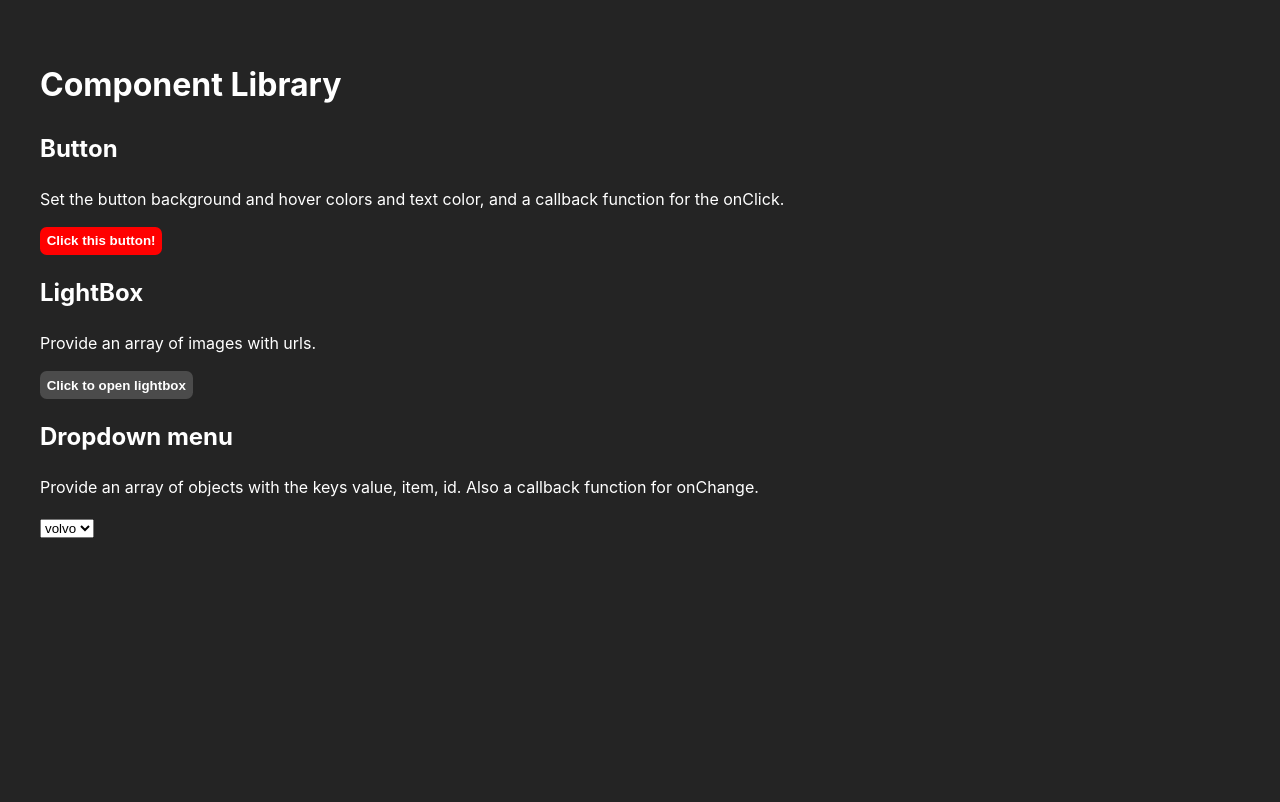
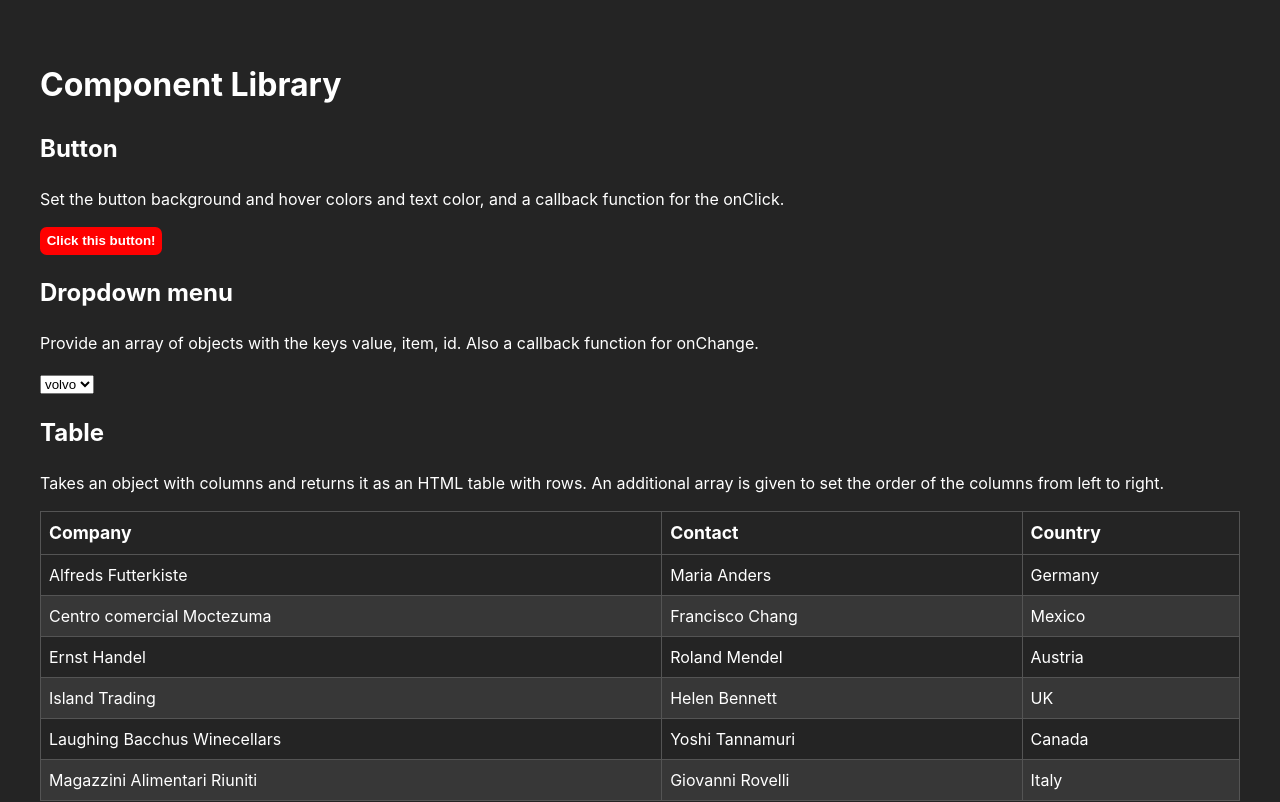
Before and after one commit to decimaer/Uppgift_Komponentbibliotek, a React (Vite) app: page / in a window 1280 px wide. Shown: the top 802 px of the page. Built offline with nearby package versions, Linux system fonts and the light colour scheme.

Commit message:
new component Table

```diff
--- a/src/App.jsx
+++ b/src/App.jsx
@@ -3,6 +3,27 @@ import "./App.css";
 import Button from "./components/Button";
 import Dropdown from "./components/Dropdown";
 import Lightbox from "./components/Lightbox";
+import Table from "./components/Table";
+
+const tableData = {
+	company: [
+		"Alfreds Futterkiste",
+		"Centro comercial Moctezuma",
+		"Ernst Handel",
+		"Island Trading",
+		"Laughing Bacchus Winecellars",
+		"Magazzini Alimentari Riuniti",
+	],
+	contact: [
+		"Maria Anders",
+		"Francisco Chang",
+		"Roland Mendel",
+		"Helen Bennett",
+		"Yoshi Tannamuri",
+		"Giovanni Rovelli",
+	],
+	country: ["Germany", "Mexico", "Austria", "UK", "Canada", "Italy"],
+};
 
 const lightboxImages = [
 	{
@@ -43,6 +64,37 @@ function App() {
 			>
 				Click this button!
 			</Button>
+			<h2>Dropdown menu</h2>
+			<p>
+				Provide an array of objects with the keys value, item, id. Also a
+				callback function for onChange.
+			</p>
+			<Dropdown
+				items={[
+					{ value: "volvo", item: "volvo", id: "jdau09213" },
+					{ value: "saab", item: "saab", id: "098432jlkrew" },
+					{ value: "audi", item: "audi", id: "098432jke" },
+				]}
+				onChange={(e) => {
+					alert(`You have selected ${e.target.value}`);
+				}}
+			/>
+			<h2>Table</h2>
+			<p>
+				Takes an object with columns and returns it as an HTML table with
+				rows. An additional array is given to set the order of the columns
+				from left to right.
+			</p>
+			<Table
+				tableContents={tableData}
+				columnOrder={["company", "contact", "country"]}
+			/>
+			<p>
+				{"Example data taken from"}
+				<a href="https://www.w3schools.com/html/html_tables.asp">
+					W3 schools.
+				</a>
+			</p>
 			<h2>LightBox</h2>
 			<p>Provide an array of images with urls.</p>
 			<Button
@@ -60,21 +112,6 @@ function App() {
 					toggleLightBox={toggleLightBox}
 				/>
 			)}
-			<h2>Dropdown menu</h2>
-			<p>
-				Provide an array of objects with the keys value, item, id. Also a
-				callback function for onChange.
-			</p>
-			<Dropdown
-				items={[
-					{ value: "volvo", item: "volvo", id: "jdau09213" },
-					{ value: "saab", item: "saab", id: "098432jlkrew" },
-					{ value: "audi", item: "audi", id: "098432jke" },
-				]}
-				onChange={(e) => {
-					alert(`You have selected ${e.target.value}`);
-				}}
-			/>
 		</div>
 	);
 }
--- /dev/null
+++ b/src/components/Table.jsx
@@ -0,0 +1,38 @@
+import React from "react";
+import styles from "./Table.module.css";
+
+const DisplayTableBody = ({ tableContents, columnOrder }) => {
+	for (let i = 0; i < 6; i++) {}
+	const table = tableContents[columnOrder[0]].map((_, index) => (
+		<tr key={index}>
+			{columnOrder
+				.map((colTitle) => tableContents[colTitle][index])
+				.map((item, index) => (
+					<td key={index}>{item}</td>
+				))}
+		</tr>
+	));
+	return <tbody>{table.map((row) => row)}</tbody>;
+};
+
+const Table = ({ tableContents, columnOrder }) => {
+	return (
+		<table>
+			<thead>
+				<tr>
+					{columnOrder.map((title, index) => (
+						<th key={index}>
+							{title.charAt(0).toUpperCase() + title.slice(1)}
+						</th>
+					))}
+				</tr>
+			</thead>
+			<DisplayTableBody
+				tableContents={tableContents}
+				columnOrder={columnOrder}
+			/>
+		</table>
+	);
+};
+
+export default Table;
--- /dev/null
+++ b/src/components/Table.module.css
@@ -0,0 +1,20 @@
+table {
+	color: white;
+	border-collapse: collapse;
+	width: 100%;
+}
+
+thead {
+	font-size: 1.1em;
+}
+
+td,
+th {
+	border: 1px solid #545454;
+	text-align: left;
+	padding: 8px;
+}
+
+tr:nth-child(even) {
+	background-color: #373737;
+}
```
Also changed, not shown: 1 other file (tests, documents, lock files or other folders).
